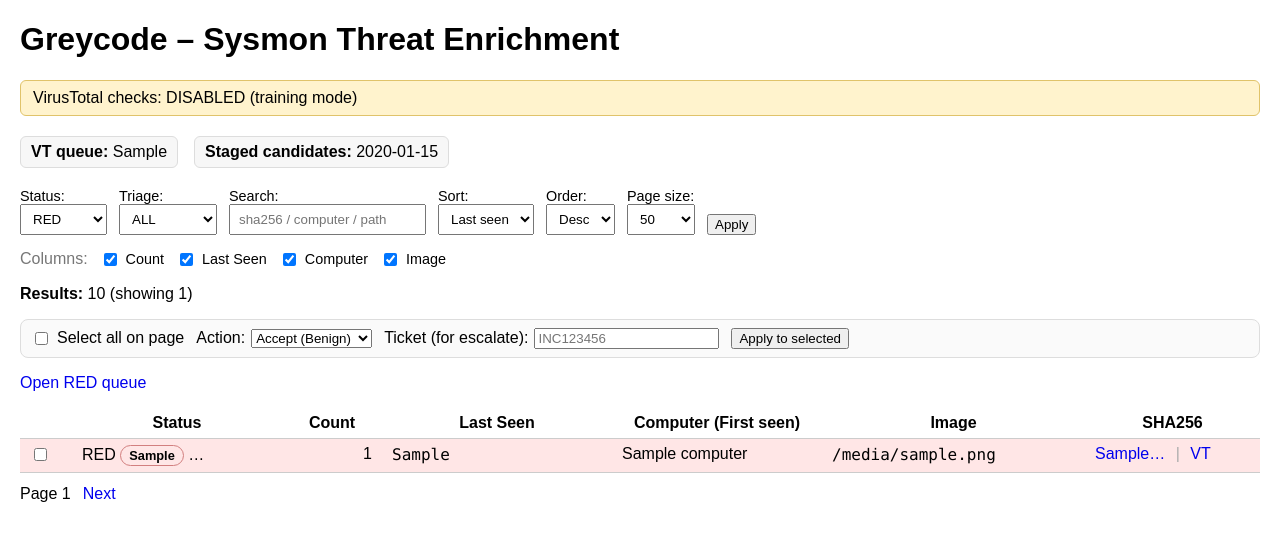
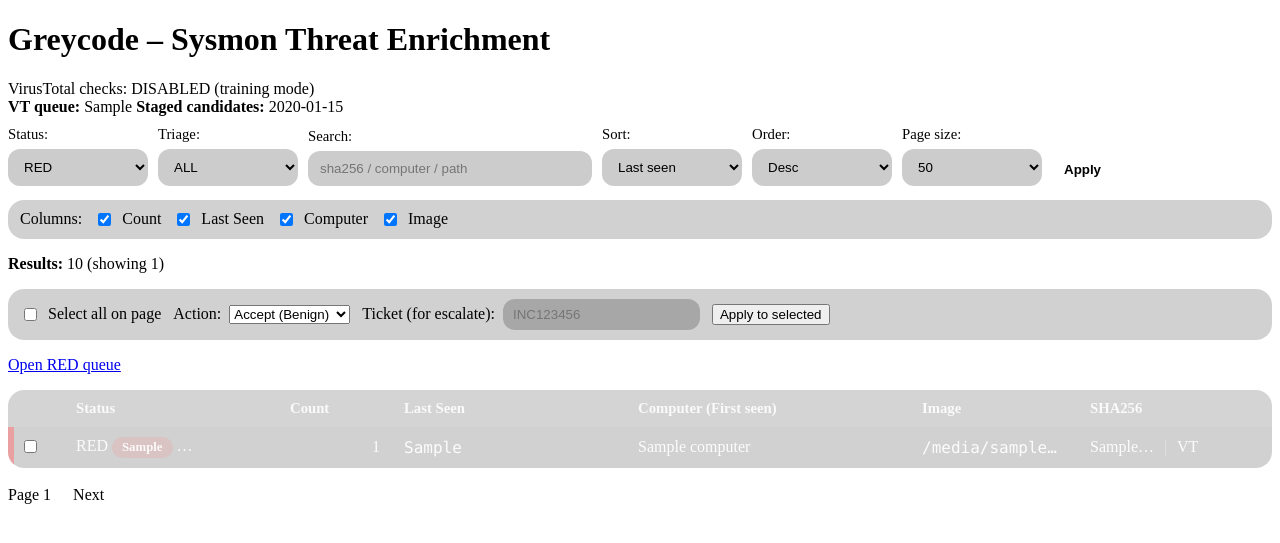
Before and after one commit to edgeworks/greycodeV2, a FastAPI app: template greycode_core/templates/index.html in a window 1280 px wide. Shown: the top 543 px of the page. Run offline with FastAPI, Linux system fonts and the light colour scheme; the template is opened without the code that fills it: most values are stand-ins (such as "Sample title", 1, 10 or a date in 2020).

Commit message:
Refactor Ops UI styles: Enhance readability for dark glass UI, improve layout, and add subtle state markers

```diff
--- a/greycode_core/static/style.css
+++ b/greycode_core/static/style.css
@@ -1,124 +1,287 @@
-body { font-family: sans-serif; margin: 20px; }
-header { margin-bottom: 20px; }
+/* ------------------------------------------------------------
+   Greycode Ops UI Add-on (pairs with /site/style.css)
+   Goals:
+   - No global overrides (do not touch body, html, a, header, .card)
+   - Make tables readable on dark glass UI
+   - Use subtle state markers (borders), not full-row fills
+   ------------------------------------------------------------ */
 
-.GREEN { background-color: #e6ffe6; }
-.GREY  { background-color: #f0f0f0; }
-.RED   { background-color: #ffe6e6; }
+/* --------- Generic helpers --------- */
+.mono {
+  font-family: ui-monospace, SFMono-Regular, Menlo, Monaco, Consolas, "Liberation Mono", "Courier New", monospace;
+}
+.num { text-align: right; font-variant-numeric: tabular-nums; }
+.sep { color: rgba(255,255,255,0.35); margin: 0 6px; }
+.wrap { white-space: normal; word-break: break-word; }
 
-/* --- Sysmon 3/22 row semantics --- */
-.ROW_PENDING { background-color: #f0f0f0; }   /* grey */
-.ROW_NOLISTING { background-color: #ffffff; } /* white */
-.ROW_LISTED { background-color: #ffe6e6; }    /* red */
-.ROW_ERROR { background-color: #fff3cd; }     /* orange/yellow */
-.ROW_OTHER { background-color: #ffffff; }
+/* --------- Tabs (reuse site look) --------- */
+.tabs {
+  display: flex;
+  gap: 8px;
+  align-items: center;
+}
+.tabs a {
+  padding: 8px 12px;
+  border-radius: 12px;
+  border: 1px solid var(--border);
+  background: var(--card2);
+  color: var(--text);
+  text-decoration: none;
+  font-weight: 700;
+  font-size: 0.92rem;
+}
+.tabs a:hover { filter: brightness(1.06); }
+.tabs a.active {
+  background: linear-gradient(135deg, rgba(110,168,255,0.35), rgba(255,110,195,0.25));
+  border-color: rgba(255,255,255,0.22);
+}
 
-table { width: 100%; border-collapse: collapse; table-layout: fixed; }
-th, td { padding: 6px 10px; border-bottom: 1px solid #ccc; vertical-align: top; overflow: hidden; text-overflow: ellipsis; white-space: nowrap; }
+/* --------- Ops page layout: table + drawer --------- */
+.ops-layout {
+  display: grid;
+  grid-template-columns: 1fr 420px;
+  gap: 14px;
+  align-items: start;
+}
+@media (max-width: 1100px) {
+  .ops-layout { grid-template-columns: 1fr; }
+}
 
+.drawer {
+  position: sticky;
+  top: 14px;
+}
+.drawer-empty { color: var(--muted); }
+
+/* Drawer content spacing */
+.detail-badges { margin-top: 10px; display: flex; gap: 8px; flex-wrap: wrap; }
+dl { display: grid; grid-template-columns: 140px 1fr; gap: 8px 12px; margin: 0; }
+dt { font-weight: 700; color: rgba(255,255,255,0.85); }
+dd { margin: 0; color: rgba(255,255,255,0.92); }
+
+/* --------- Controls bar (filters/search) --------- */
+.controls {
+  display: flex;
+  flex-wrap: wrap;
+  gap: 10px;
+  align-items: end;
+  margin: 10px 0 14px;
+}
+.controls label {
+  display: flex;
+  flex-direction: column;
+  gap: 6px;
+  font-size: 0.92rem;
+  color: var(--muted);
+}
+
+/* Inputs/selects consistent with /site/style.css login inputs */
+.controls input[type="text"],
+.controls select {
+  padding: 10px 12px;
+  border-radius: 12px;
+  border: 1px solid var(--border);
+  background: rgba(0,0,0,0.20);
+  color: var(--text);
+  outline: none;
+  min-width: 140px;
+}
+.controls input[type="text"] { min-width: 260px; }
+.controls input[type="text"]:focus,
+.controls select:focus {
+  border-color: rgba(255,255,255,0.28);
+  filter: brightness(1.05);
+}
+
+/* If your template still uses a plain <button>, make it match .btn */
+.controls button {
+  padding: 9px 12px;
+  border-radius: 12px;
+  border: 1px solid var(--border);
+  background: var(--card2);
+  color: var(--text);
+  font-weight: 700;
+  cursor: pointer;
+}
+.controls button:hover { filter: brightness(1.06); }
+
+/* Pager */
+.pager {
+  margin-top: 12px;
+  display: flex;
+  gap: 12px;
+  align-items: center;
+  color: var(--muted);
+}
+.pager a {
+  color: var(--text);
+  text-decoration: none;
+  border: 1px solid var(--border);
+  background: var(--card2);
+  padding: 6px 10px;
+  border-radius: 12px;
+}
+.pager a:hover { filter: brightness(1.06); }
+
+/* --------- Table styling (dark glass friendly) --------- */
+table {
+  width: 100%;
+  border-collapse: separate;
+  border-spacing: 0;
+  table-layout: fixed;
+
+  border: 1px solid var(--border);
+  border-radius: 16px;
+  overflow: hidden;
+  background: rgba(0,0,0,0.18);
+}
+
+/* header */
+th {
+  text-align: left;
+  padding: 10px 12px;
+  font-weight: 800;
+  font-size: 0.92rem;
+  color: rgba(255,255,255,0.88);
+  background: rgba(255,255,255,0.06);
+  border-bottom: 1px solid var(--border);
+  position: sticky;
+  top: 0;
+  z-index: 1;
+}
+
+/* cells */
+td {
+  padding: 10px 12px;
+  border-bottom: 1px solid rgba(255,255,255,0.08);
+  vertical-align: middle;
+  overflow: hidden;
+  text-overflow: ellipsis;
+  white-space: nowrap;
+  color: rgba(255,255,255,0.92);
+}
+tr:last-child td { border-bottom: none; }
+
+td[title] { cursor: help; }
+
+/* column widths you already rely on */
 .col-sel { width: 32px; }
 .col-status { width: 190px; }
-.col-count { width: 80px; }
+.col-listing { width: 140px; }
+.col-count { width: 90px; }
 .col-lastseen { width: 210px; }
-.col-computer { width: 190px; }
-.col-sha { width: 155px; }
-/* Let Image take remaining space */
+.col-computer { width: 260px; }
+.col-sha { width: 170px; }
+.col-indicator { width: 220px; }
+.col-source { width: 180px; }
 .col-image { width: auto; }
 
-td.mono { font-family: ui-monospace, SFMono-Regular, Menlo, Monaco, Consolas, "Liberation Mono", "Courier New", monospace; }
-td[title] { cursor: help; }
+/* links inside table */
+table a {
+  color: rgba(255,255,255,0.92);
+  text-decoration: none;
+}
+table a:hover { text-decoration: underline; }
 
-.bulkbar { display: flex; flex-wrap: wrap; gap: 12px; align-items: center; margin: 10px 0 12px; padding: 8px 10px; border: 1px solid #ddd; border-radius: 8px; background: #fafafa; }
-.bulkitem { display: inline-flex; gap: 6px; align-items: center; }
+/* Hover and clickable rows */
+tr.clickable { cursor: pointer; }
+tbody tr:hover { background: rgba(255,255,255,0.04); }
+tr.clickable:hover { outline: 1px solid rgba(255,255,255,0.10); outline-offset: -1px; }
 
-a { text-decoration: none; }
-
-.statusbar { margin: 10px 0 20px; }
-.metrics { margin-top: 8px; display: flex; gap: 16px; flex-wrap: wrap; }
-.metrics span { background: #f7f7f7; border: 1px solid #ddd; padding: 6px 10px; border-radius: 6px; }
-
-.banner { padding: 8px 12px; border-radius: 6px; margin: 10px 0 20px; }
-.banner.enabled { background: #e6ffe6; border: 1px solid #7fd27f; }
-.banner.disabled { background: #fff3cd; border: 1px solid #e0c36a; }
-
-.mono { font-family: ui-monospace, SFMono-Regular, Menlo, Monaco, Consolas, "Liberation Mono", "Courier New", monospace; }
-.num { text-align: right; font-variant-numeric: tabular-nums; }
-
-.controls { display: flex; gap: 12px; flex-wrap: wrap; margin: 10px 0 15px; align-items: end; }
-.controls label { display: flex; flex-direction: column; font-size: 0.9rem; }
-.controls input, .controls select { padding: 6px 8px; }
-.pager { margin-top: 12px; display: flex; gap: 12px; align-items: center; }
-
-.detail-header { margin-bottom: 16px; }
-.detail-header .big { font-size: 0.95rem; margin-top: 4px; }
-.detail-badges { margin-top: 10px; display: flex; gap: 8px; flex-wrap: wrap; }
-
-.detail-grid { display: grid; grid-template-columns: repeat(auto-fit, minmax(320px, 1fr)); gap: 12px; }
-.card { border: 1px solid #ddd; border-radius: 8px; padding: 12px; background: #fff; }
-.card h3 { margin: 0 0 10px 0; font-size: 1rem; }
-
-dl { display: grid; grid-template-columns: 160px 1fr; gap: 6px 10px; margin: 0; }
-dt { font-weight: 600; color: #333; }
-dd { margin: 0; color: #222; }
-
-.wrap { white-space: normal; word-break: break-word; }
-
-.badge { display: inline-block; padding: 2px 8px; border-radius: 999px; font-size: 0.8rem; border: 1px solid #ccc; }
-.muted { color: #777; }
-.sep { color: #aaa; margin: 0 6px; }
-
-.tabs { display:flex; gap:8px; margin: 8px 0 14px; }
-.tabs a { padding: 8px 12px; border:1px solid #ccc; border-radius: 8px; text-decoration:none; color: inherit; }
-.tabs a.active { font-weight:600; border-color:#888; }
-
-.badge.ls-pending { opacity: 0.9; }
-.badge.ls-no_listing { opacity: 0.9; }
-.badge.ls-listed { font-weight: 700; }
-
-.badge.status-green { background: #e6ffe6; border-color: #7fd27f; }
-.badge.status-red { background: #ffe6e6; border-color: #d27f7f; }
-.badge.status-grey { background: #f0f0f0; border-color: #bbb; }
-.badge.status-error { background: #fff3cd; border-color: #e0c36a; }
-
-.badge.vt-pending { background: #f0f0f0; border-color: #bbb; }
-.badge.vt-not_found { background: #eef6ff; border-color: #8bbcff; }
-.badge.vt-rate_limited { background: #fff3cd; border-color: #e0c36a; }
-.badge.vt-found { background: #e6ffe6; border-color: #7fd27f; }
-.badge.vt-error { background: #ffe6e6; border-color: #d27f7f; }
-
-.badge.disp-accepted { background: #eef6ff; border-color: #8bbcff; font-weight: 600; }
-.badge.disp-escalated { background: #fff3cd; border-color: #e0c36a; font-weight: 600; }
-.badge.disp-other { background: #f0f0f0; border-color: #bbb; font-weight: 600; }
-
-.col-toggles { margin: 8px 0 12px; display: flex; flex-wrap: wrap; gap: 12px; align-items: center; }
-.col-toggles label { display: inline-flex; gap: 6px; align-items: center; font-size: 0.9rem; }
-
-.badge.vtred {
-  background: #ffe6e6;
-  border: 1px solid #d27f7f;
-  font-weight: 700;
-  padding: 2px 8px;
-  border-radius: 999px;
-  font-size: 0.8rem;
+/* Sorting link styling */
+th.sortable a {
+  color: inherit;
+  text-decoration: none;
+  display: inline-flex;
+  gap: 6px;
+  align-items: center;
 }
-
-/* Layout: table + drawer */
-.ops-layout { display: grid; grid-template-columns: 1fr 420px; gap: 12px; align-items: start; }
-@media (max-width: 1100px) { .ops-layout { grid-template-columns: 1fr; } }
-
-.drawer { position: sticky; top: 14px; }
-.drawer .card { min-height: 120px; }
-.drawer-empty { color: #777; }
-
-th.sortable a { color: inherit; text-decoration: none; display: inline-flex; gap: 6px; align-items: center; }
 th.sortable a:hover { text-decoration: underline; }
 .sort-ind { font-size: 0.85em; opacity: 0.75; }
 
-tr.clickable { cursor: pointer; }
-tr.clickable:hover { outline: 1px solid #ddd; }
+/* --------- Row semantics (use left border, not full fill) --------- */
+/* Default: no border */
+tbody tr { border-left: 0; }
 
-/* Your row state colors for 3/22 */
-.ROW_ERROR { background-color: #fff3cd; }
-.ROW_LISTED { background-color: #ffe6e6; }
-.ROW_PENDING { background-color: #f0f0f0; }
-.ROW_NOLISTING { background-color: #ffffff; }
-.ROW_OTHER { background-color: #ffffff; }
+/* Sysmon 3/22 state rules from your spec:
+   - PENDING => grey
+   - NO_LISTING => white/neutral
+   - LISTED => red
+   - ERROR => orange/yellow
+*/
+.ROW_PENDING   { box-shadow: inset 6px 0 0 rgba(255,255,255,0.35); }
+.ROW_NOLISTING { box-shadow: inset 6px 0 0 rgba(255,255,255,0.16); }
+.ROW_LISTED    { box-shadow: inset 6px 0 0 rgba(255,120,120,0.55); }
+.ROW_ERROR     { box-shadow: inset 6px 0 0 rgba(255,210,120,0.65); }
+.ROW_OTHER     { box-shadow: inset 6px 0 0 rgba(255,255,255,0.16); }
+
+/* Optional: very subtle hover tints to reinforce */
+.ROW_LISTED:hover  { background: rgba(255,110,110,0.08) !important; }
+.ROW_ERROR:hover   { background: rgba(255,210,110,0.08) !important; }
+.ROW_PENDING:hover { background: rgba(255,255,255,0.06) !important; }
+
+/* --------- Badges --------- */
+.badge {
+  display: inline-block;
+  padding: 3px 10px;
+  border-radius: 999px;
+  font-size: 0.8rem;
+  border: 1px solid var(--border);
+  background: rgba(0,0,0,0.18);
+  color: rgba(255,255,255,0.90);
+  vertical-align: middle;
+}
+
+/* listing badges */
+.badge.ls-pending { opacity: 0.95; }
+.badge.ls-no_listing { opacity: 0.95; }
+.badge.ls-listed { font-weight: 800; }
+
+/* disposition */
+.badge.disp-accepted { background: rgba(110,168,255,0.18); border-color: rgba(110,168,255,0.30); font-weight: 800; }
+.badge.disp-escalated { background: rgba(255,210,110,0.18); border-color: rgba(255,210,110,0.30); font-weight: 800; }
+.badge.disp-other { background: rgba(255,255,255,0.08); border-color: var(--border); font-weight: 800; }
+
+/* VT states */
+.badge.vt-pending { background: rgba(255,255,255,0.08); }
+.badge.vt-not_found { background: rgba(110,168,255,0.14); border-color: rgba(110,168,255,0.30); }
+.badge.vt-rate_limited { background: rgba(255,210,110,0.18); border-color: rgba(255,210,110,0.30); }
+.badge.vt-found { background: rgba(130,255,170,0.12); border-color: rgba(130,255,170,0.22); }
+.badge.vt-error { background: rgba(255,120,120,0.14); border-color: rgba(255,120,120,0.26); }
+
+.badge.vtred {
+  background: rgba(255,120,120,0.16);
+  border-color: rgba(255,120,120,0.30);
+  font-weight: 900;
+}
+
+/* --------- Bulk bar + column toggles (if used later) --------- */
+.bulkbar, .col-toggles {
+  display: flex;
+  flex-wrap: wrap;
+  gap: 12px;
+  align-items: center;
+  margin: 10px 0 12px;
+  padding: 10px 12px;
+  border: 1px solid var(--border);
+  border-radius: 16px;
+  background: rgba(0,0,0,0.18);
+  color: var(--muted);
+}
+.bulkitem, .col-toggles label { display: inline-flex; gap: 8px; align-items: center; }
+.bulkbar input[type="text"] {
+  padding: 8px 10px;
+  border-radius: 12px;
+  border: 1px solid var(--border);
+  background: rgba(0,0,0,0.20);
+  color: var(--text);
+}
+
+/* --------- (Optional) make legacy GREEN/GREY/RED classes non-destructive ---------
+   If any old template still uses these classes for <tr class="RED"> etc.,
+   keep them readable, but do NOT paint the whole row.
+*/
+.GREEN, .GREY, .RED {
+  box-shadow: inset 6px 0 0 rgba(255,255,255,0.16);
+}
+.RED { box-shadow: inset 6px 0 0 rgba(255,120,120,0.55); }
```
